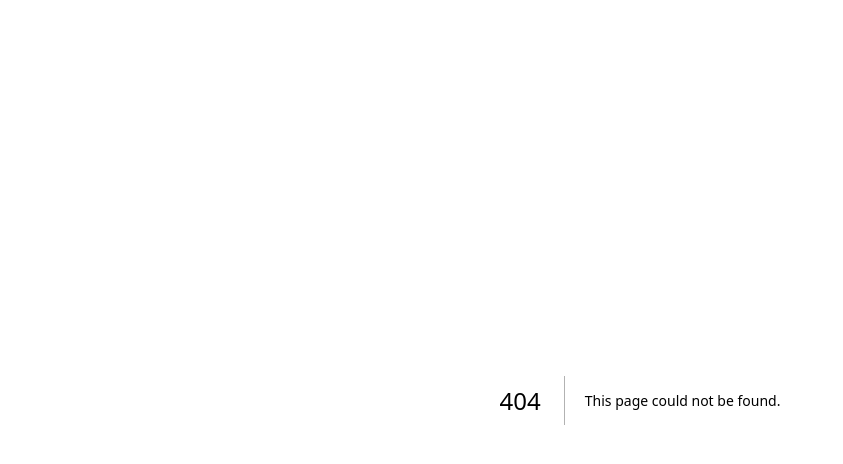
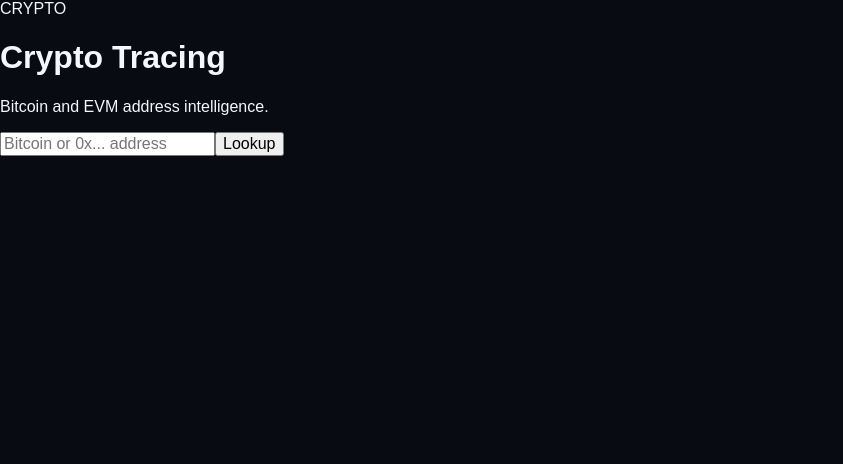
Before and after one commit to Keshav-gehlot/polaris, a Next.js app in the folder frontend/: page /crypto in a window 1280 px wide. Before the commit this address had no page. Shown: the top 464 px of the page, without its empty margins (0-843 px from the left). Built offline with nearby package versions, Linux system fonts and the light colour scheme; no server answers.

Commit message:
feat: add Crypto module screen

```diff
--- /dev/null
+++ b/frontend/app/crypto/page.tsx
@@ -0,0 +1,4 @@
+"use client";
+import {FormEvent,useState} from "react";
+const API=process.env.NEXT_PUBLIC_API_URL;
+export default function CryptoPage(){const[address,setAddress]=useState("");const[result,setResult]=useState<any>(null);async function submit(e:FormEvent){e.preventDefault();const r=await fetch((API||"")+"/api/v1/crypto/lookup",{method:"POST",headers:{"content-type":"application/json"},body:JSON.stringify({address})});setResult(await r.json())}return <main className="shell"><span className="eyebrow">CRYPTO</span><h1>Crypto Tracing</h1><p>Bitcoin and EVM address intelligence.</p><form onSubmit={submit}><input value={address} onChange={e=>setAddress(e.target.value)} placeholder="Bitcoin or 0x... address" required/><button>Lookup</button></form>{result&&<pre>{JSON.stringify(result,null,2)}</pre>}</main>}
```
